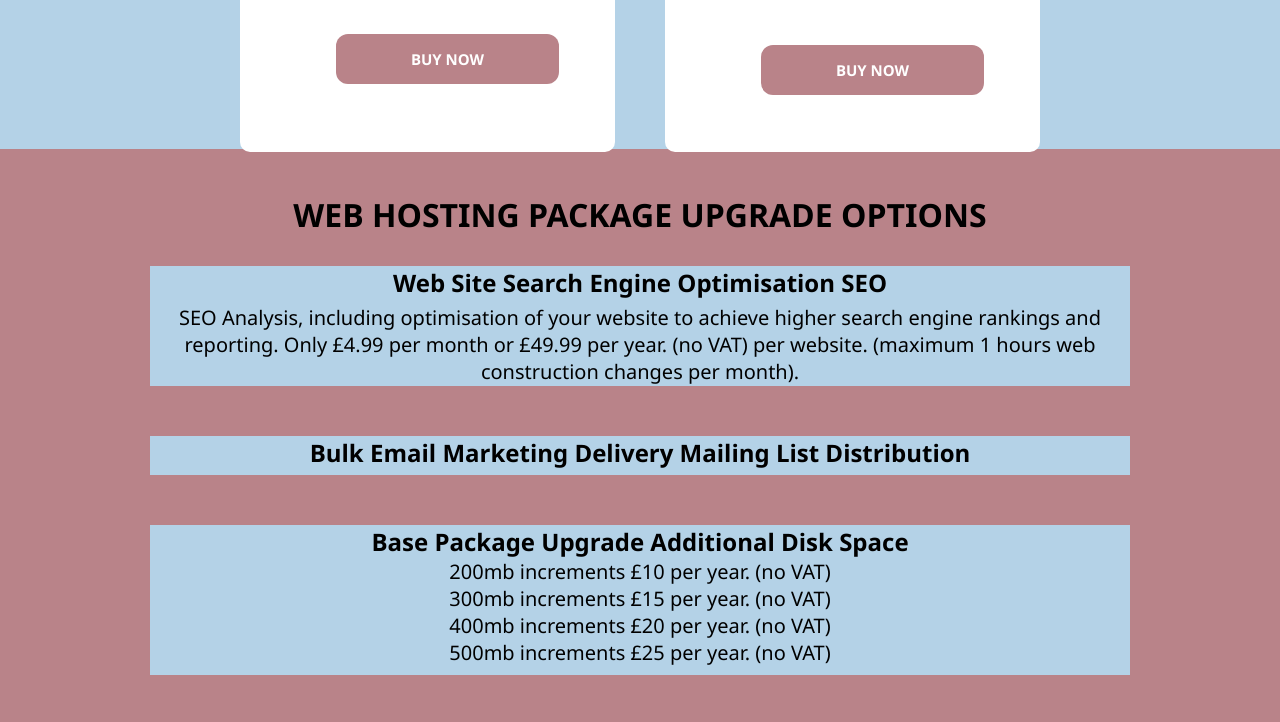
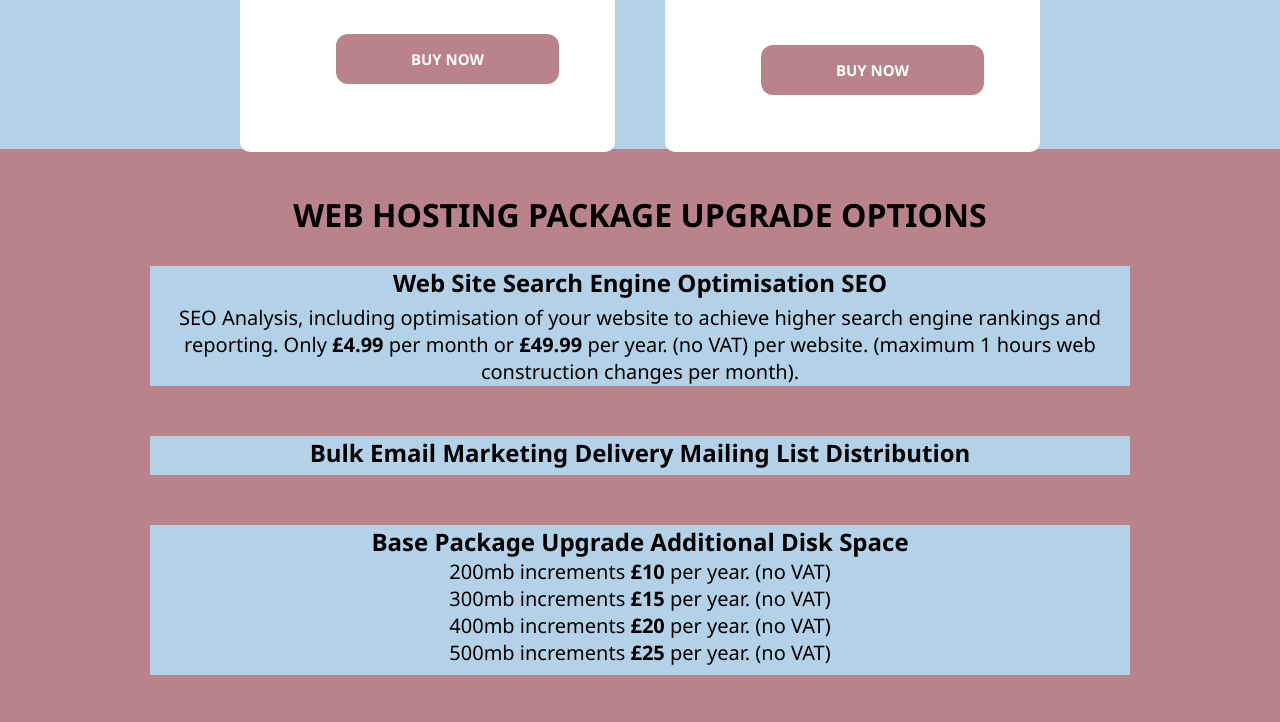
Before and after one commit to ms2176/Web-Redesign, a plain HTML site: page WEB HOSTING.html in a window 1280 px wide. Shown: the part 2061-2783 px from the top of the page. Drawn offline with Linux system fonts and the light colour scheme.

Commit message:
tel + align center
added <a href> + align

```diff
--- a/STYLE.css
+++ b/STYLE.css
@@ -986,7 +986,7 @@ padding:10px;
     color:#10606c;
     font-size: 32px;
     padding: 0;
-    text-align: left;
+    text-align: center;
 }
 
 .header-tagline{
@@ -1030,7 +1030,7 @@ padding:10px;
 }
 
 .price-col ul{
-    text-align: center;
+    text-align: left;
     margin: 20px 0;
     color:black;
 }
--- a/WEB HOSTING.html
+++ b/WEB HOSTING.html
@@ -135,7 +135,7 @@
                             <b> ONLY £99.99/month. </b>
                         </li>
                         <li> Custom configurations available & further packages, please contact <a
-                                href="sales@alpha1teclabs.com"> sales.</a> for a quote. </li>
+                                href="mailto:sales@alpha1teclabs.com"> sales.</a> for a quote. </li>
                         <br>
                         <a href="CART.html"><div class="buy-now-button-2"> <button type="button"> BUY NOW </button> </a></div>
                     </ul>
@@ -151,7 +151,7 @@
                             <br> <b> ONLY £20.99/month. </b>
                         </li>
                         <li> Custom configurations available & further packages, please contact <a
-                                href="sales@alpha1teclabs.com"> sales.</a> for a quote. </li>
+                                href="mailto:sales@alpha1teclabs.com"> sales.</a> for a quote. </li>
                         <br> <br> <br> <br> <br> <br> <br> <br> <br> <br> <br>  <br>
 
 
@@ -170,7 +170,7 @@
                 <h2> Web Site Search Engine Optimisation SEO </h2>
                 <p style="font-size:20px;padding:5px"> SEO Analysis, including optimisation of your website to achieve higher search engine rankings and
                     reporting.
-                    Only £4.99 per month or £49.99 per year. (no VAT) per website.
+                    Only <b> £4.99</b> per month or <b>£49.99 </b> per year. (no VAT) per website.
                     (maximum 1 hours web construction changes per month).</style> </p>
             </div>
             <div class="upgrade-box-2">
@@ -179,10 +179,10 @@
             <div class="upgrade-box-3">
                 <h2> Base Package Upgrade Additional Disk Space</h2>
                 <p style="font-size:20px;">
-                    200mb increments £10 per year. (no VAT) <br>
-                    300mb increments £15 per year. (no VAT) <br>
-                    400mb increments £20 per year. (no VAT) <br>
-                    500mb increments £25 per year. (no VAT) <br>
+                    200mb increments <b>£10</b> per year. (no VAT) <br>
+                    300mb increments <b>£15</b> per year. (no VAT) <br>
+                    400mb increments <b>£20</b> per year. (no VAT) <br>
+                    500mb increments <b>£25</b> per year. (no VAT) <br>
                 </p></style>
             </div>
             <div class="upgrade-box-4">
@@ -191,17 +191,17 @@
                     Managed service, additional POP3, IMAP & webmail, email mailboxes. <br>
                     Includes free support, managed, free webmail groupware calendar address book integration for <br>
                     Microsoft Outlook, anti-virus and anti-spam protection. <br>
-                    1 accounts £5 per year. (no VAT) <br>
-                    5 accounts £10 per year. (no VAT) <br>
-                    10 accounts £20 per year. (no VAT) <br>
-                    15 accounts £30 per year. (no VAT) <br>
-                    20 accounts £40 per year. (no VAT) <br>
-                    25 accounts £50 per year. (no VAT) <br>
-                    30 accounts £60 per year. (no VAT) <br>
-                    35 accounts £70 per year. (no VAT) <br>
-                    40 accounts £80 per year. (no VAT) <br>
-                    45 accounts £90 per year. (no VAT) <br>
-                    50 accounts £95 per year. (no VAT) <br></style>
+                    1 accounts <b> £5</b> per year. (no VAT) <br>
+                    5 accounts <b> £10</b> per year. (no VAT) <br>
+                    10 accounts <b> £20</b> per year. (no VAT) <br>
+                    15 accounts <b> £30</b> per year. (no VAT) <br>
+                    20 accounts <b> £40</b> per year. (no VAT) <br>
+                    25 accounts <b> £50</b> per year. (no VAT) <br>
+                    30 accounts <b> £60</b> per year. (no VAT) <br>
+                    35 accounts <b> £70</b> per year. (no VAT) <br>
+                    40 accounts <b> £80</b> per year. (no VAT) <br>
+                    45 accounts <b> £90</b> per year. (no VAT) <br>
+                    50 accounts <b> £95</b> per year. (no VAT) <br></style>
                 </p>
             </div>
         </div>
@@ -216,13 +216,13 @@
                     <p> <b> Base Package Upgrade Additional Bandwidth Options </b> </p>
                     <ul>
                         <li>128 Kbs /  40 GB per month, £FREE (suitable for light traffic web site)</li>
-                        <li>256 Kbs /  80 GB per month, £80 per month or £960 per year. (no VAT)
+                        <li>256 Kbs /  80 GB per month, <b>£80</b> per month or <b>£960</b> per year. (no VAT)
                             <br> (suitable for medium traffic web site)</li>
-                        <li>512 Kbs / 160 GB per month, £170 per month or £2040 per year. (no VAT)
+                        <li>512 Kbs / 160 GB per month, <b>£170</b> per month or <b>£2040</b> per year. (no VAT)
                             (suitable for medium traffic web site offering large file downloads)</li>
-                        <li>1024 Kbs / 320 GB per month, £225 per month or £2700 per year. (no VAT)
+                        <li>1024 Kbs / 320 GB per month, <b>£225</b> per month or <b>£2700</b> per year. (no VAT)
                             (suitable for heavy traffic web site offering large file downloads or multimedia)</li>
-                        <li> 2048 Kbs / 640 GB per month, £260 per month or £3120 per year. (no VAT)
+                        <li> 2048 Kbs / 640 GB per month, <b>£260</b> per month or <b>£3120</b> per year. (no VAT)
                             (suitable for very heavy traffic web site offering large file downloads or multimedia)</li>
                         <br>
                         <a href="CART.html"><div class="buy-now-button-4"> <button type="button"> BUY NOW </button></a> </div>
@@ -232,15 +232,15 @@
                 <div class="price-col-4">
                     <p> <b> Add Web Site Design With Ongoing Web Construction, Top And Tails, Format Of Content, Starting From: </b> </p>
                     <ul>
-                        <li>£9.99 per month or £99.99 per year. (no VAT) up to 10 pages.
+                        <li><b>£9.99</b> per month or <b>£99.99</b> per year. (no VAT) up to 10 pages.
                             (maximum 2 hours web construction changes per month).</li>
-                        <li>£19.98 per month or £199.98 per year. (no VAT) up to 15 pages.
+                        <li><b>£19.98</b> per month or <b>£199.98</b> per year. (no VAT) up to 15 pages.
                             (maximum 4 hours web construction changes per month).</li>
-                        <li>£39.96 per month or £399.96 per year. (no VAT) up to 20 pages.
+                        <li><b>£39.96</b> per month or <b>£399.96</b> per year. (no VAT) up to 20 pages.
                             (maximum 8 hours web construction changes per month).</li>
-                        <li>£79.92 per month or £799.92 per year. (no VAT) up to 25 pages.
+                        <li><b>£79.92</b> per month or <b>£799.92</b> per year. (no VAT) up to 25 pages.
                             (maximum 16 hours web construction changes per month), etc.</li>
-                        <li>Onsite consultancy also available from £960 a day (no VAT), please contact sales for a quote.</li>
+                        <li>Onsite consultancy also available from <b>£960</b> a day (no VAT), please contact sales for a quote.</li>
                         <br> <br>
                         <a href="CART.html"><div class="buy-now-button-4"> <button type="button"> BUY NOW </button></a> </div>
                     </ul>
@@ -272,7 +272,7 @@
             <br>
             For support, please contact support.
             <br>
-            For telephone support please call +44 (0)117 9712641 after 18.00hrs weekdays, and on weekends day or evening anytime.
+            For telephone support please call <a href="tel:+44 (0)117 9712641">+44 (0)117 9712641</a> after 18.00hrs weekdays, and on weekends day or evening anytime.
             <br>
         </div>
         <br>
```
